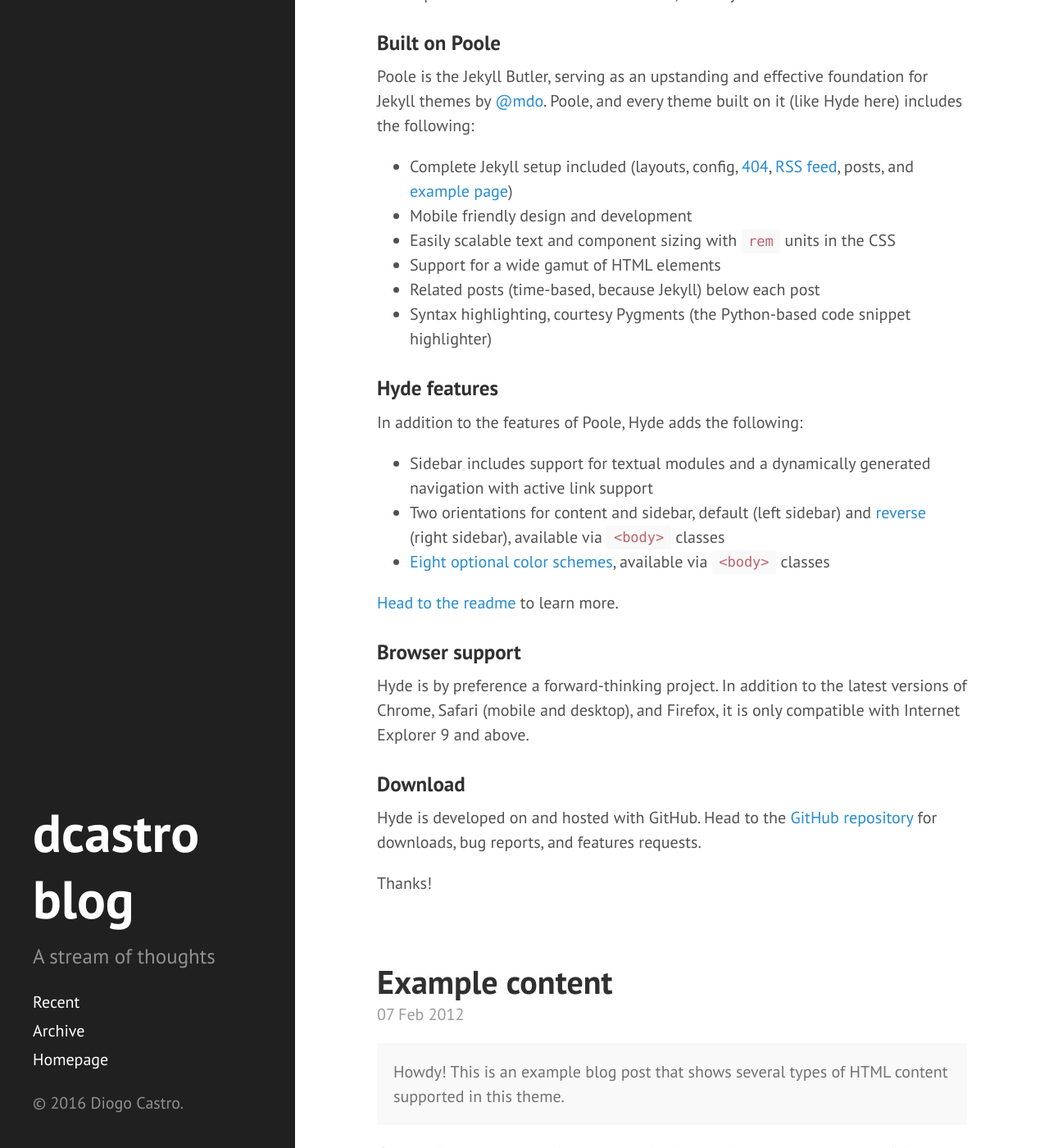
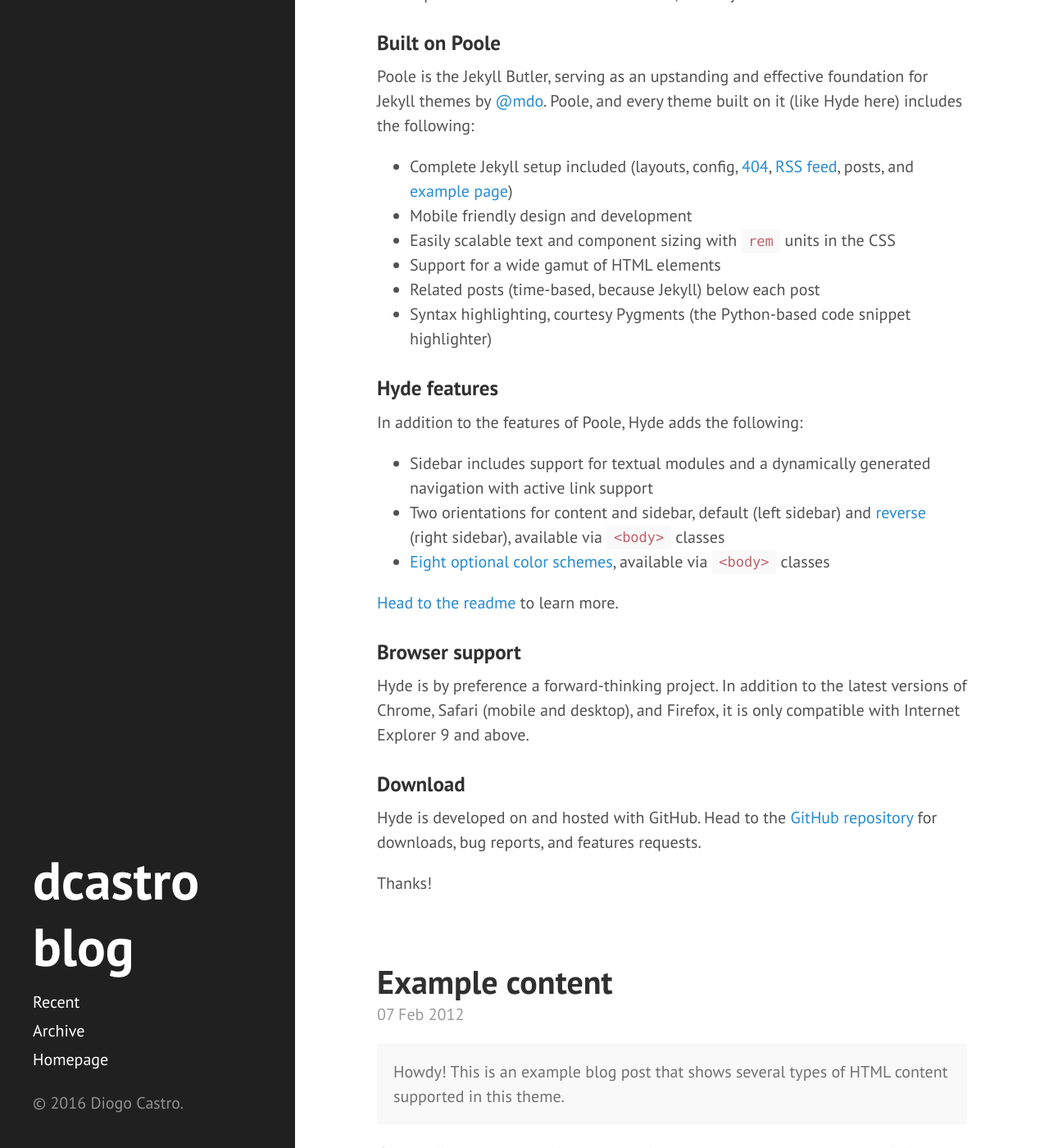
Before and after one commit to dcastro/dcastro.github.io, a Jekyll site: the page built from blog/index.html, in a window 1280 px wide and 1400 px high, scrolled down 233 px. Shown: the whole window at 82% size. Built offline with Jekyll 4.4.1, drawn with Linux system fonts in a browser that asks for light colours.

Commit message:
Removed "lead" from the sidebar

```diff
--- a/_config.yml
+++ b/_config.yml
@@ -9,7 +9,6 @@
 
 # Setup
 title:            dcastro blog
-description:      'A stream of thoughts'
 url:              http://www.diogocastro.com
 baseurl:          /
 blogurl:          /blog/
--- a/_includes/sidebar.html
+++ b/_includes/sidebar.html
@@ -6,7 +6,6 @@
           {{ site.title }}
         </a>
       </h1>
-      <p class="lead">{{ site.description }}</p>
     </div>
 
     <nav class="sidebar-nav">
--- a/public/css/poole.css
+++ b/public/css/poole.css
@@ -253,18 +253,6 @@
 
 
 /*
- * Custom type
- *
- * Extend paragraphs with `.lead` for larger introductory text.
- */
-
-.lead {
-  font-size: 1.25rem;
-  font-weight: 300;
-}
-
-
-/*
  * Messages
  *
  * Show alert messages to users. You may add it to single elements like a `<p>`,
```
